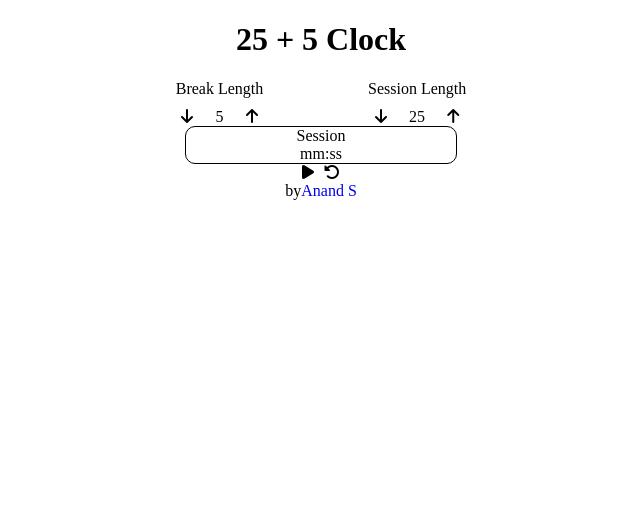
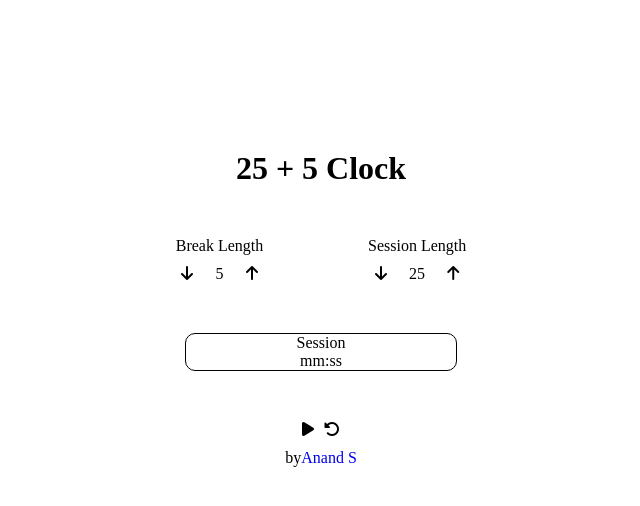
Before and after one commit to GuuStudio/25-5, a React (Vite) app: page / in a window 1280 px wide. Shown: the top 506 px of the page, without its empty margins (319-959 px from the left). Built offline with nearby package versions, Linux system fonts and the light colour scheme.

Commit message:
added margins to cover more vertical distance

```diff
--- a/src/App.css
+++ b/src/App.css
@@ -1,15 +1,19 @@
 #wrapper {
     width: 500px;
-    margin: auto;
+    margin-left: auto;
+    margin-right: auto;
+    margin-top: 150px;
 }
 
 #main-header {
     text-align: center;
+    margin-bottom: 50px;
 }
 
 .stepper-container {
     display: flex;
     justify-content: space-evenly;
+    margin-bottom: 50px;
 }
 
 @media (max-width: 500px) {
@@ -76,12 +80,14 @@
     width: 270px;
     margin-left: auto;
     margin-right: auto;
+    margin-bottom: 50px;
 }
 
 #timer-controls {
     display: flex;
     justify-content: center;
     gap: 10px;
+    margin-bottom: 10px;
 }
 
 #contact-section {
```
